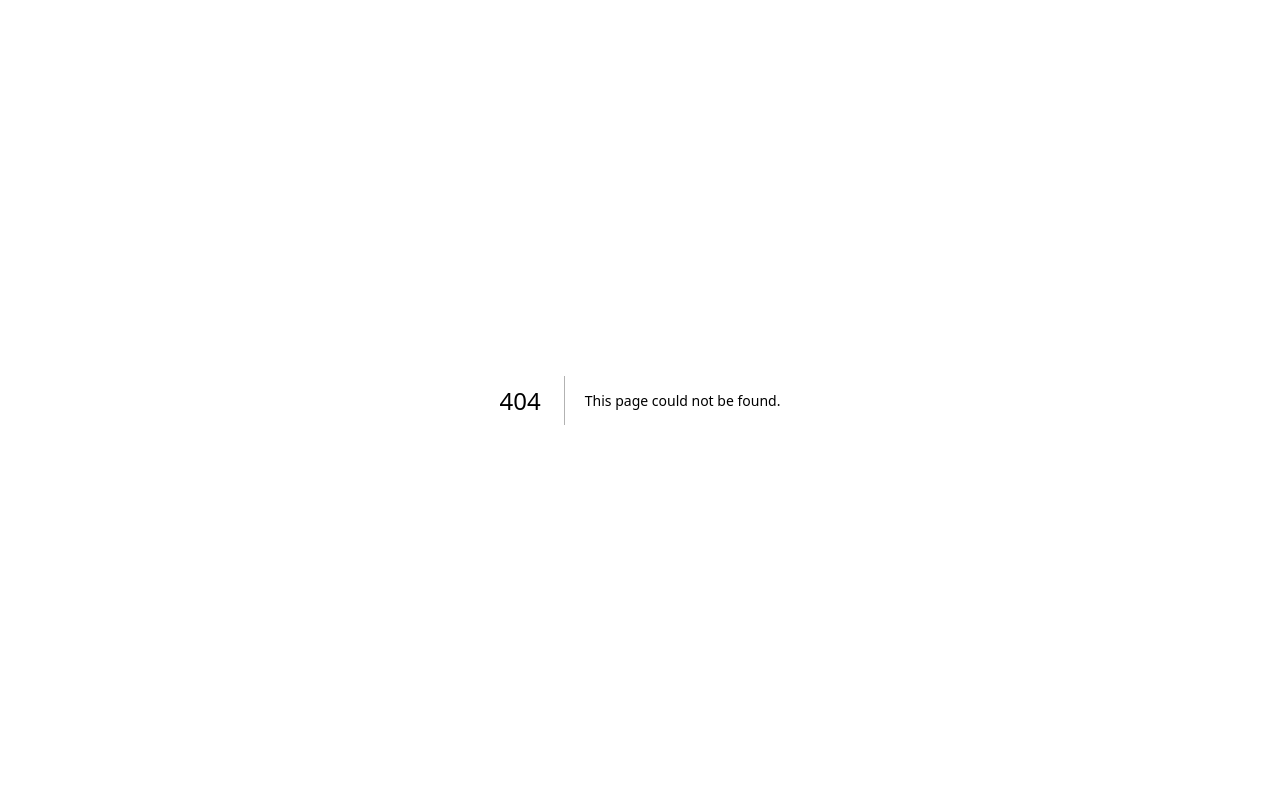
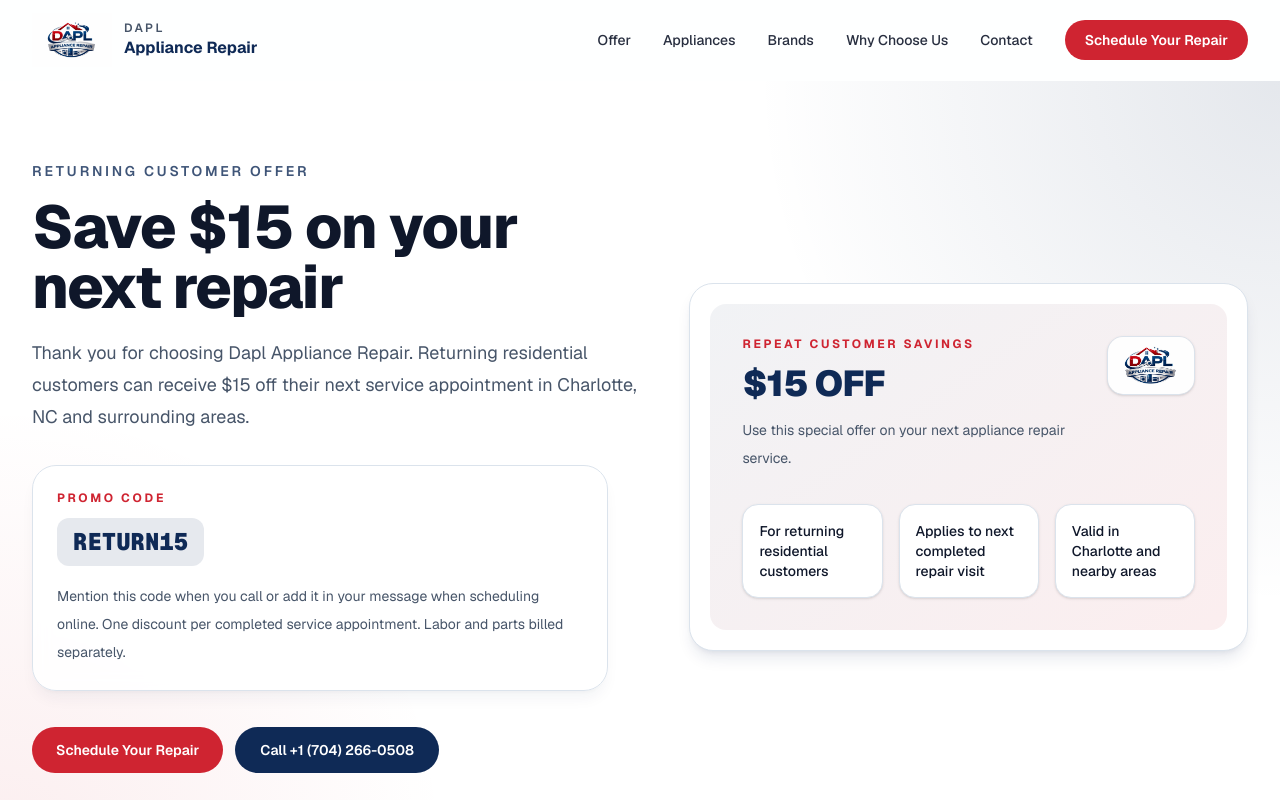
Before and after one commit to Oucheen/Dapl-site, a Next.js app: page /returning-customer-offer in a window 1280 px wide. Before the commit this address had no page. Shown: the top 800 px of the page. Built offline with nearby package versions, Linux system fonts and the light colour scheme.

Commit message:
add new offer

```diff
--- a/src/app/api/contact/route.ts
+++ b/src/app/api/contact/route.ts
@@ -8,6 +8,7 @@
   address: 300,
   message: 4000,
   appliance: 80,
+  promoCode: 40,
   preferredDate: 10,
 };
 
@@ -78,6 +79,7 @@
   const email = typeof data.email === "string" ? data.email.trim() : "";
   const address = typeof data.address === "string" ? data.address.trim() : "";
   const appliance = typeof data.appliance === "string" ? data.appliance.trim() : "";
+  const promoCode = typeof data.promoCode === "string" ? data.promoCode.trim() : "";
   const preferredDateRaw =
     typeof data.preferredDate === "string" ? data.preferredDate.trim() : "";
   const message = typeof data.message === "string" ? data.message.trim() : "";
@@ -99,6 +101,9 @@
   }
   if (appliance.length > MAX.appliance) {
     return NextResponse.json({ error: "Invalid appliance selection." }, { status: 400 });
+  }
+  if (promoCode.length > MAX.promoCode) {
+    return NextResponse.json({ error: "Promo code is too long." }, { status: 400 });
   }
 
   const preferred = validatePreferredDate(preferredDateRaw);
@@ -131,6 +136,7 @@
     <p><strong>Email:</strong> ${escapeHtml(email)}</p>
     <p><strong>Address:</strong> ${escapeHtml(address)}</p>
     ${appliance ? `<p><strong>Appliance:</strong> ${escapeHtml(appliance)}</p>` : ""}
+    ${promoCode ? `<p><strong>Promo code:</strong> ${escapeHtml(promoCode)}</p>` : ""}
     ${
       preferred.iso
         ? `<p><strong>Preferred service date:</strong> ${escapeHtml(preferred.label)} (${escapeHtml(preferred.iso)})</p>`
--- /dev/null
+++ b/src/app/returning-customer-offer/page.tsx
@@ -0,0 +1,117 @@
+import type { Metadata } from "next";
+import Image from "next/image";
+import Link from "next/link";
+import { Footer } from "@/components/sections/footer";
+import { Header } from "@/components/sections/header";
+import { FadeUp } from "@/components/ui/fade-up";
+
+export const metadata: Metadata = {
+  title: "Returning Customer Offer | $15 Off Your Next Repair",
+  description:
+    "Exclusive returning customer offer from Dapl Appliance Repair. Save $15 on your next service appointment in Charlotte, NC and surrounding areas.",
+  alternates: {
+    canonical: "/returning-customer-offer",
+  },
+  openGraph: {
+    title: "Returning Customer Offer | $15 Off Your Next Repair",
+    description:
+      "Exclusive returning customer offer from Dapl Appliance Repair for repeat service calls.",
+    url: "/returning-customer-offer",
+  },
+};
+
+export default function ReturningCustomerOfferPage() {
+  return (
+    <div className="min-h-screen bg-background text-foreground">
+      <Header />
+      <main>
+        <section className="relative overflow-hidden bg-surface pb-16 pt-16 sm:pb-20 sm:pt-20">
+          <div className="pointer-events-none absolute inset-0 bg-[radial-gradient(circle_at_top_right,_rgba(15,42,86,0.11),_transparent_35%),radial-gradient(circle_at_bottom_left,_rgba(207,36,49,0.08),_transparent_30%)]" />
+          <div className="container-shell relative grid items-center gap-10 lg:grid-cols-[1.05fr_0.95fr]">
+            <FadeUp>
+              <p className="text-sm font-semibold uppercase tracking-[0.2em] text-primary/80">
+                Returning Customer Offer
+              </p>
+              <h1 className="mt-4 text-4xl font-extrabold tracking-tight text-foreground sm:text-5xl lg:text-6xl">
+                Save $15 on your next repair
+              </h1>
+              <p className="mt-5 max-w-2xl text-lg leading-8 text-muted">
+                Thank you for choosing Dapl Appliance Repair. Returning residential customers can
+                receive $15 off their next service appointment in Charlotte, NC and surrounding
+                areas.
+              </p>
+
+              <div className="mt-8 max-w-xl rounded-3xl border border-border bg-white/90 p-6 shadow-lg shadow-primary/5 backdrop-blur-sm">
+                <p className="text-xs font-bold uppercase tracking-[0.22em] text-accent">
+                  Promo Code
+                </p>
+                <p className="mt-3 inline-flex rounded-xl bg-primary/10 px-4 py-2 font-mono text-2xl font-black text-primary">
+                  RETURN15
+                </p>
+                <p className="mt-4 text-sm leading-7 text-muted">
+                  Mention this code when you call or add it in your message when scheduling online.
+                  One discount per completed service appointment. Labor and parts billed separately.
+                </p>
+              </div>
+
+              <div className="mt-9 flex flex-col gap-3 sm:flex-row">
+                <Link
+                  href="/#contact"
+                  className="inline-flex items-center justify-center rounded-full bg-accent px-6 py-3 text-sm font-semibold text-accent-foreground transition hover:brightness-95"
+                >
+                  Schedule Your Repair
+                </Link>
+                <a
+                  href="tel:+17042660508"
+                  className="inline-flex items-center justify-center rounded-full border border-primary/20 bg-primary px-6 py-3 text-sm font-semibold text-primary-foreground transition hover:bg-primary/90"
+                >
+                  Call +1 (704) 266-0508
+                </a>
+              </div>
+            </FadeUp>
+
+            <FadeUp delay={0.08}>
+              <div className="rounded-3xl border border-border bg-white p-5 shadow-lg shadow-primary/10">
+                <div className="rounded-2xl bg-[linear-gradient(145deg,rgba(15,42,86,0.06),rgba(207,36,49,0.08))] p-6 sm:p-8">
+                  <div className="flex items-start justify-between gap-4">
+                    <div>
+                      <p className="text-xs font-bold uppercase tracking-[0.22em] text-accent">
+                        Repeat Customer Savings
+                      </p>
+                      <h2 className="mt-3 text-3xl font-black tracking-tight text-primary sm:text-4xl">
+                        $15 OFF
+                      </h2>
+                      <p className="mt-3 max-w-sm text-sm leading-7 text-muted">
+                        Use this special offer on your next appliance repair service.
+                      </p>
+                    </div>
+                    <Image
+                      src="/logo.jpg"
+                      alt="Dapl Appliance Repair"
+                      width={88}
+                      height={88}
+                      className="rounded-2xl border border-border bg-white object-cover shadow-sm"
+                    />
+                  </div>
+
+                  <div className="mt-8 grid gap-4 sm:grid-cols-3">
+                    {[
+                      "For returning residential customers",
+                      "Applies to next completed repair visit",
+                      "Valid in Charlotte and nearby areas",
+                    ].map((item) => (
+                      <div key={item} className="rounded-2xl border border-border bg-white px-4 py-4 text-sm font-medium text-foreground shadow-sm">
+                        {item}
+                      </div>
+                    ))}
+                  </div>
+                </div>
+              </div>
+            </FadeUp>
+          </div>
+        </section>
+      </main>
+      <Footer />
+    </div>
+  );
+}
--- a/src/components/sections/contact-section.tsx
+++ b/src/components/sections/contact-section.tsx
@@ -44,6 +44,7 @@
       email: String(fd.get("email") ?? "").trim(),
       address: String(fd.get("address") ?? "").trim(),
       appliance: String(fd.get("appliance") ?? "").trim(),
+      promoCode: String(fd.get("promoCode") ?? "").trim(),
       preferredDate: String(fd.get("preferredDate") ?? "").trim(),
       message: String(fd.get("message") ?? "").trim(),
       company: String(fd.get("company") ?? "").trim(),
@@ -175,7 +176,20 @@
                   )}
                 </select>
               </div>
-              <div className="min-w-0 sm:col-span-2 sm:max-w-xs">
+              <div className="sm:max-w-xs">
+                <label htmlFor="contact-promo-code" className="text-sm font-semibold text-foreground">
+                  Promo code (optional)
+                </label>
+                <input
+                  id="contact-promo-code"
+                  name="promoCode"
+                  type="text"
+                  autoComplete="off"
+                  placeholder="WEB25 or RETURN15"
+                  className="mt-1.5 w-full rounded-xl border border-border bg-white px-4 py-3 text-sm uppercase text-foreground outline-none ring-primary/30 transition focus:border-primary focus:ring-2"
+                />
+              </div>
+              <div className="min-w-0 sm:max-w-xs">
                 <label htmlFor="contact-preferred-date" className="text-sm font-semibold text-foreground">
                   Preferred service date (optional)
                 </label>
```
